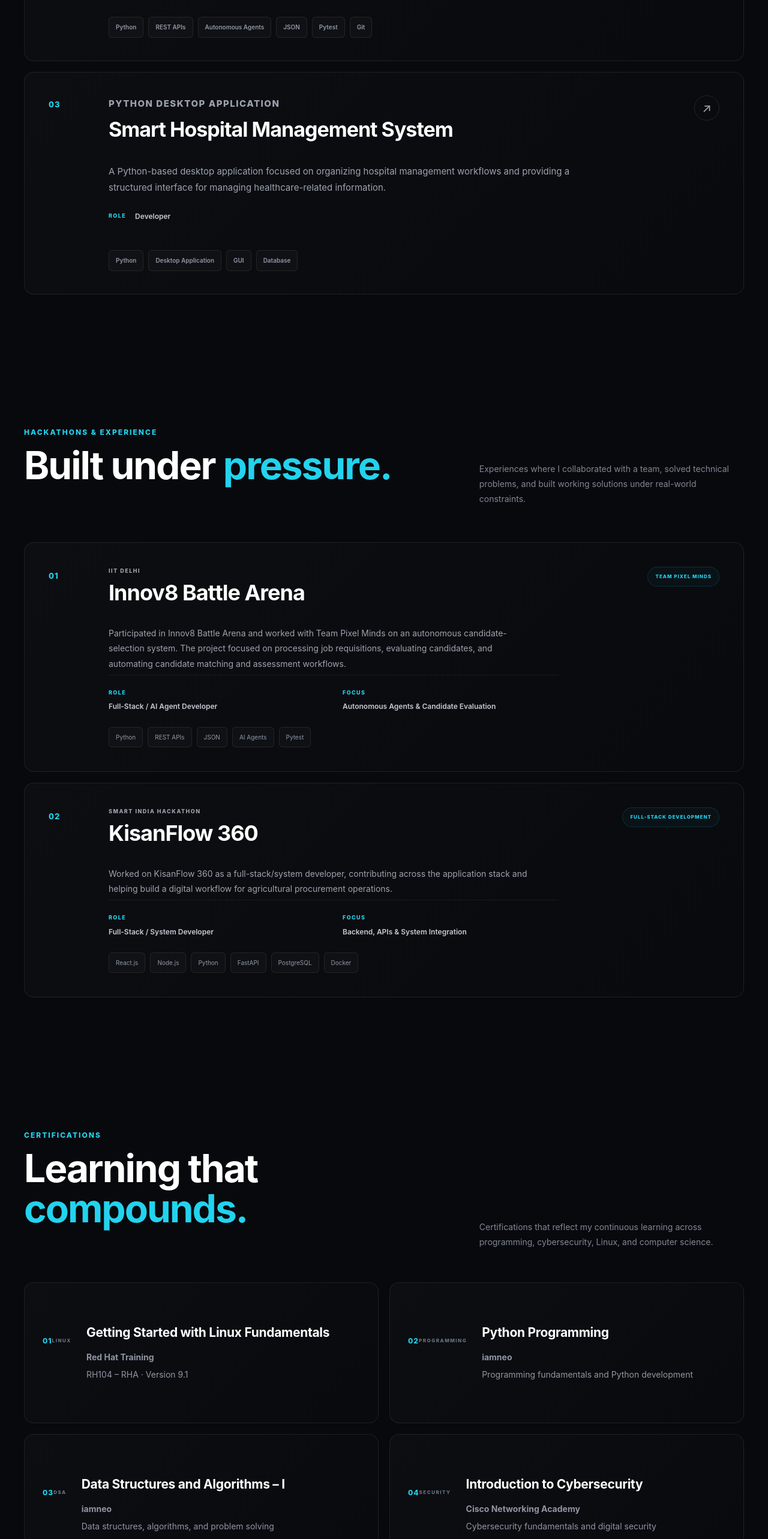
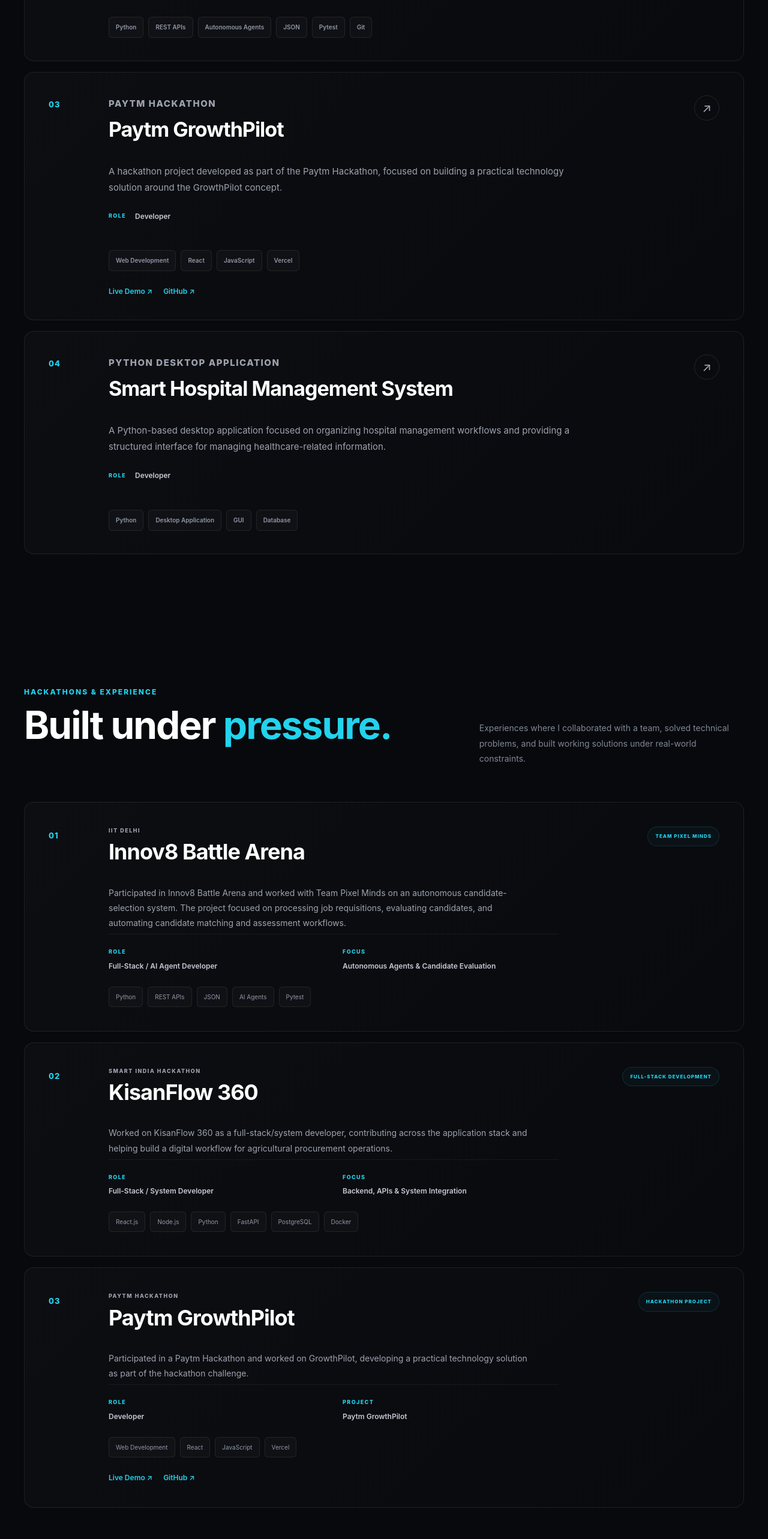
Before and after one commit to yaxit-01/yash-portfolio, a React (Vite) app: page / in a window 1280 px wide. Shown: the part 3740-6306 px from the top of the page at 60% size. Built offline with nearby package versions, Linux system fonts and the light colour scheme.

Commit message:
Initial portfolio website

```diff
--- a/src/App.jsx
+++ b/src/App.jsx
@@ -441,13 +441,70 @@
         </div>
 
       </article>
+<article className="project-card">
+  <div className="project-number">03</div>
 
+  <div className="project-main">
+    <div className="project-top">
+      <div>
+        <p className="project-type">PAYTM HACKATHON</p>
+        <h3>Paytm GrowthPilot</h3>
+      </div>
 
-      {/* PROJECT 03 */}
+      <a
+        href="https://github.com/yaxit-01/paytm-growthpilot"
+        target="_blank"
+        rel="noreferrer"
+        className="project-arrow"
+        aria-label="View Paytm GrowthPilot on GitHub"
+      >
+        ↗
+      </a>
+    </div>
+
+    <p className="project-description">
+      A hackathon project developed as part of the Paytm Hackathon,
+      focused on building a practical technology solution around the
+      GrowthPilot concept.
+    </p>
+
+    <div className="project-role">
+      <span>ROLE</span>
+      <strong>Developer</strong>
+    </div>
+
+    <div className="project-tech">
+      <span>Web Development</span>
+      <span>React</span>
+      <span>JavaScript</span>
+      <span>Vercel</span>
+    </div>
+
+    <div className="project-links">
+      <a
+        href="https://paytm-growthpilot.vercel.app/"
+        target="_blank"
+        rel="noreferrer"
+      >
+        Live Demo ↗
+      </a>
+
+      <a
+        href="https://github.com/yaxit-01/paytm-growthpilot"
+        target="_blank"
+        rel="noreferrer"
+      >
+        GitHub ↗
+      </a>
+    </div>
+  </div>
+</article>
+
+      {/* PROJECT 04 */}
       <article className="project-card">
 
         <div className="project-number">
-          03
+          04
         </div>
 
         <div className="project-main">
@@ -462,7 +519,9 @@
             </div>
 
             <a
-              href="#"
+              href="https://github.com/yaxit-01/smart_hospital_management_system"
+              target="_blank"
+              rel="noreferrer"
               className="project-arrow"
               aria-label="Smart Hospital Management System project"
             >
@@ -633,6 +692,65 @@
         </div>
 
       </article>
+      <article className="hackathon-card">
+  <div className="hackathon-index">03</div>
+
+  <div className="hackathon-content">
+    <div className="hackathon-heading">
+      <div>
+        <p className="hackathon-label">PAYTM HACKATHON</p>
+        <h3>Paytm GrowthPilot</h3>
+      </div>
+
+      <span className="hackathon-badge">
+        HACKATHON PROJECT
+      </span>
+    </div>
+
+    <p className="hackathon-description">
+      Participated in a Paytm Hackathon and worked on GrowthPilot,
+      developing a practical technology solution as part of the
+      hackathon challenge.
+    </p>
+
+    <div className="hackathon-details">
+      <div>
+        <span>ROLE</span>
+        <strong>Developer</strong>
+      </div>
+
+      <div>
+        <span>PROJECT</span>
+        <strong>Paytm GrowthPilot</strong>
+      </div>
+    </div>
+
+    <div className="hackathon-tech">
+      <span>Web Development</span>
+      <span>React</span>
+      <span>JavaScript</span>
+      <span>Vercel</span>
+    </div>
+
+    <div className="hackathon-links">
+      <a
+        href="https://paytm-growthpilot.vercel.app/"
+        target="_blank"
+        rel="noreferrer"
+      >
+        Live Demo ↗
+      </a>
+
+      <a
+        href="https://github.com/yaxit-01/paytm-growthpilot"
+        target="_blank"
+        rel="noreferrer"
+      >
+        GitHub ↗
+      </a>
+    </div>
+  </div>
+</article>
 
     </div>
 
@@ -949,7 +1067,7 @@
 
   </div>
 </section>
-      </main>
+      </main>f
     </>
   );
 }
--- a/src/index.css
+++ b/src/index.css
@@ -3152,3 +3152,35 @@
     font-size: 42px;
   }
 }
+.project-links {
+  display: flex;
+  gap: 18px;
+  margin-top: 24px;
+}
+
+.project-links a {
+  color: #22d3ee;
+  font-size: 12px;
+  font-weight: 600;
+  transition: color 0.25s ease;
+}
+
+.project-links a:hover {
+  color: #ffffff;
+}
+.hackathon-links {
+  display: flex;
+  gap: 18px;
+  margin-top: 24px;
+}
+
+.hackathon-links a {
+  color: #22d3ee;
+  font-size: 12px;
+  font-weight: 600;
+  transition: color 0.25s ease;
+}
+
+.hackathon-links a:hover {
+  color: #ffffff;
+}
```
